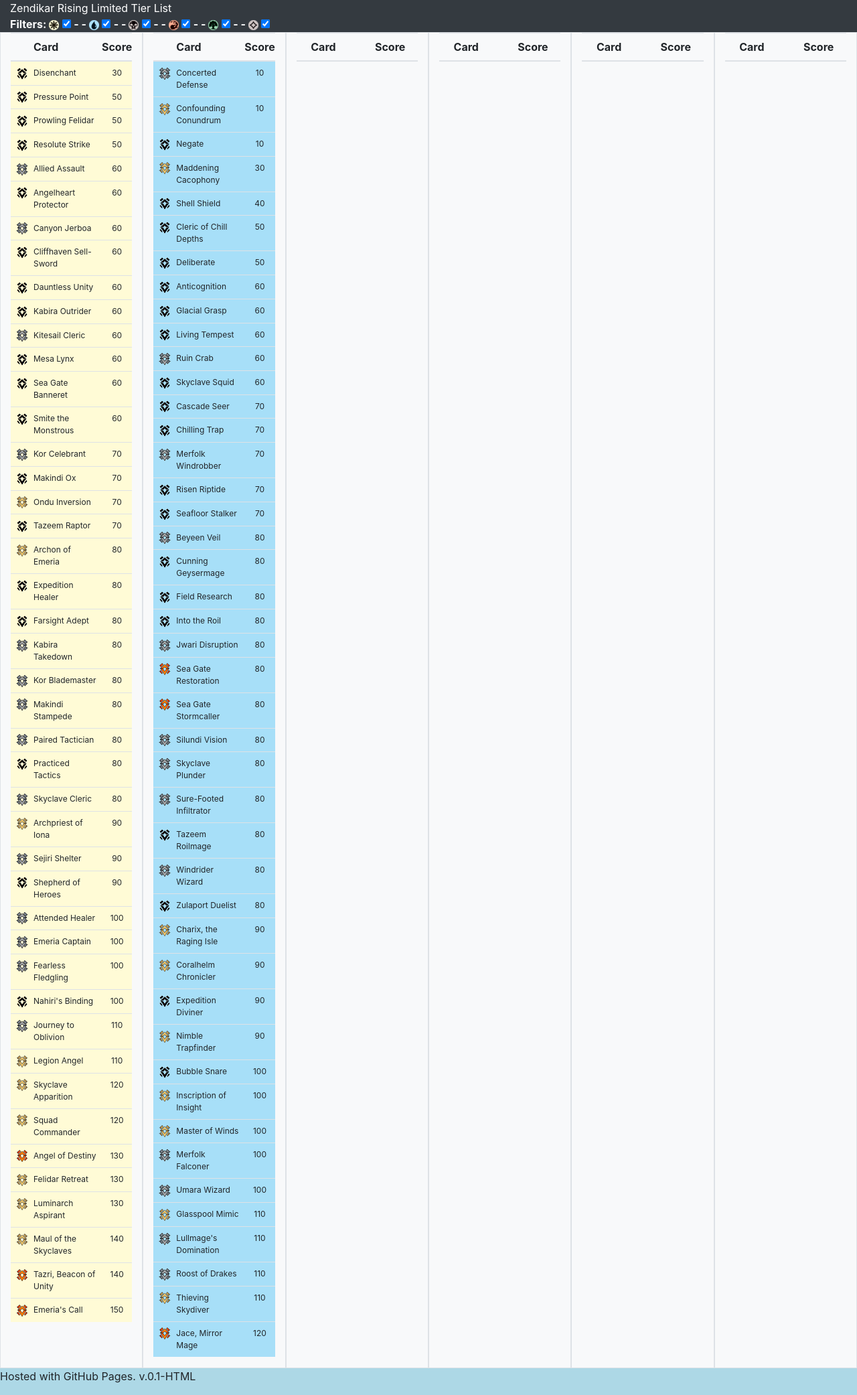
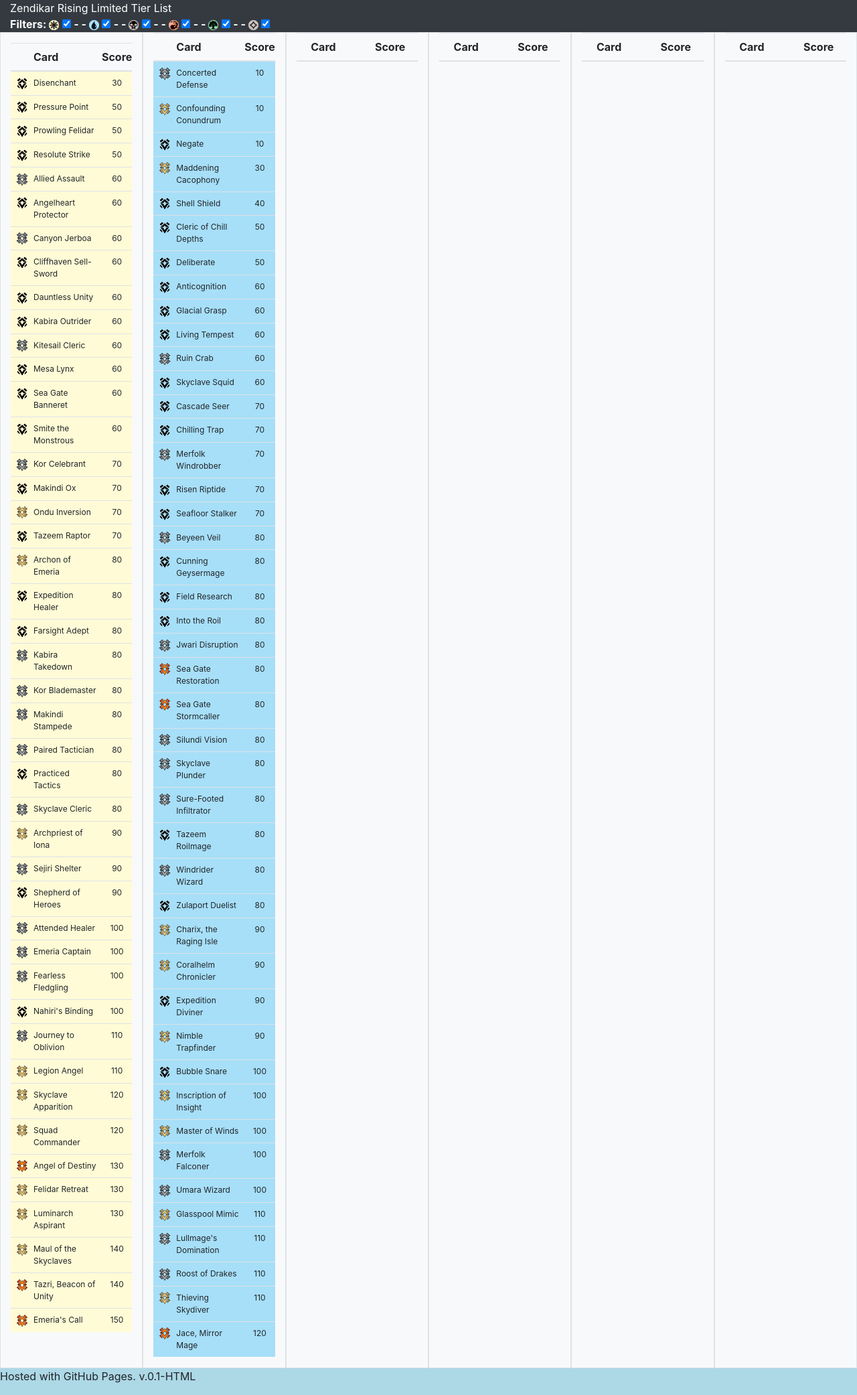
Before and after one commit to mxgamma/mxgamma.github.io, a PHP site: page / in a window 1280 px wide. Shown: the whole page at 67% size. Run offline with PHP 8.4, Linux system fonts and the light colour scheme; lists and menus that the app fills with data are empty.

Commit message:
Update style.css

```diff
--- a/style.css
+++ b/style.css
@@ -38,3 +38,7 @@ td {
 #wTableB{
     background-color: #fffbd6;
 }
+
+#wColumn{
+    padding-top: 15px;
+}
```
